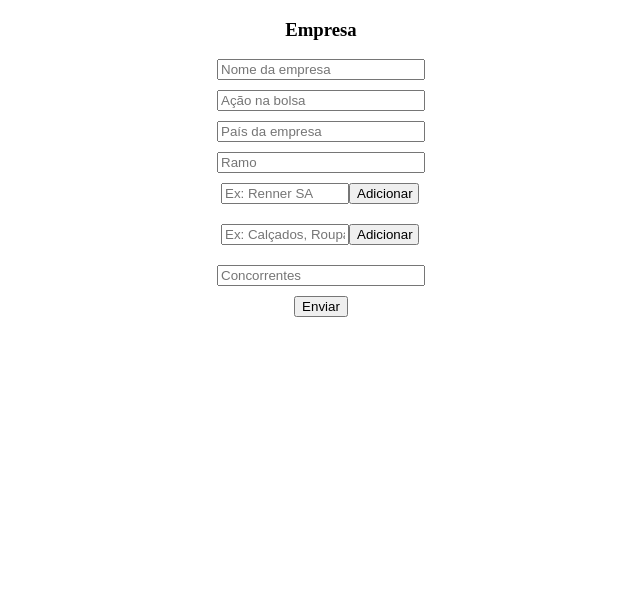
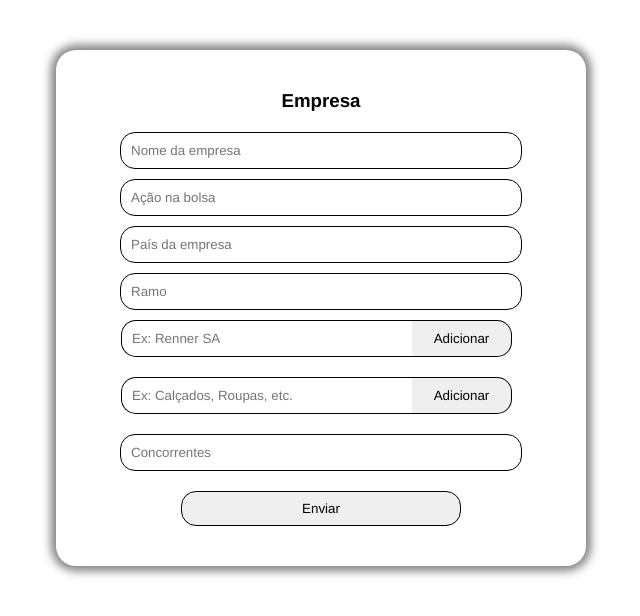
Before and after one commit to NicolasDiovaniDias/GrupoUm-Ronda-Diaria, a plain HTML site: page index.html in a window 1280 px wide. Shown: the whole page, without its empty margins (319-959 px from the left). Drawn offline with Linux system fonts and the light colour scheme.

Commit message:
S2T2_feat_layout_Form

```diff
--- a/index.html
+++ b/index.html
@@ -5,35 +5,8 @@
     <meta charset="UTF-8">
     <meta name="viewport" content="width=device-width, initial-scale=1.0">
     <title>Document</title>
+    <link rel="stylesheet" href="style.css">
 </head>
-<style>
-    h1{
-        text-align: center;
-    }
-    form {
-        display: flex;
-        align-items: center;
-        flex-direction: column;
-        gap: 10px;
-    }
-
-    form input {
-        float: left;
-        width: 200px;
-    }
-
-    form .input-group {
-        width: 200px;
-    }
-
-    form .input-group input {
-        width: 120px;
-    }
-
-    form .input-group button {
-        width: 70px;
-    }
-</style>
 
 <body>
     <main>
@@ -60,7 +33,7 @@
                     <div id="listaTermos" class="chip-list">
                     </div>
                     <input type="text" name="empresaConcorrente" placeholder="Concorrentes">
-                    <button type="submit">Enviar</button>
+                    <button type="submit" id="button-submit">Enviar</button>
                 </form>
             </section>
         </article>
--- /dev/null
+++ b/style.css
@@ -0,0 +1,81 @@
+* {
+    margin: 0;
+    padding: 0;
+    font-family:'Franklin Gothic Medium', 'Arial Narrow', Arial, sans-serif;
+}
+
+body {
+    width: 100%;
+}
+
+article {
+    width: 100%;
+}
+
+section {
+    padding: 40px 0;
+    margin: 50px auto;
+    width: 530px;
+    border-radius: 20px;
+    box-shadow: rgba(0, 0, 0, 0.5) 0px 0px 10px 5px;
+}
+
+h1 {
+    text-align: center;
+    margin: 0 0 20px 0;
+}
+
+form {
+    display: flex;
+    align-items: center;
+    flex-direction: column;
+    gap: 10px;
+}
+
+form input {
+    float: left;
+    width: 390px;
+    padding-left: 10px;
+    height: 35px;
+    border-radius: 15px;
+    border: 0.5px solid black;
+}
+
+form .input-group {
+    width: 400px;
+}
+
+form .input-group input {
+    width: 280px;
+    height: 35px;
+    border-radius: 15px 0 0 15px;
+    border-right: none;
+}
+
+form .input-group button {
+    width: 100px;
+    height: 37px;
+    border-radius: 0 15px 15px 0;
+    border: 0.5px solid black;
+    border-left: none;
+    cursor: pointer;
+}
+
+form .input-group button:hover{
+    background-color: black;
+    color: white;
+}
+
+form #button-submit {
+    margin: 10px 0 0 0;
+    width: 280px;
+    height: 35px;
+    border-radius: 15px;
+    border: 0.5px solid black;
+    cursor: pointer;
+}
+
+form #button-submit:hover {
+    background-color: black;
+    color: white;
+}
```
